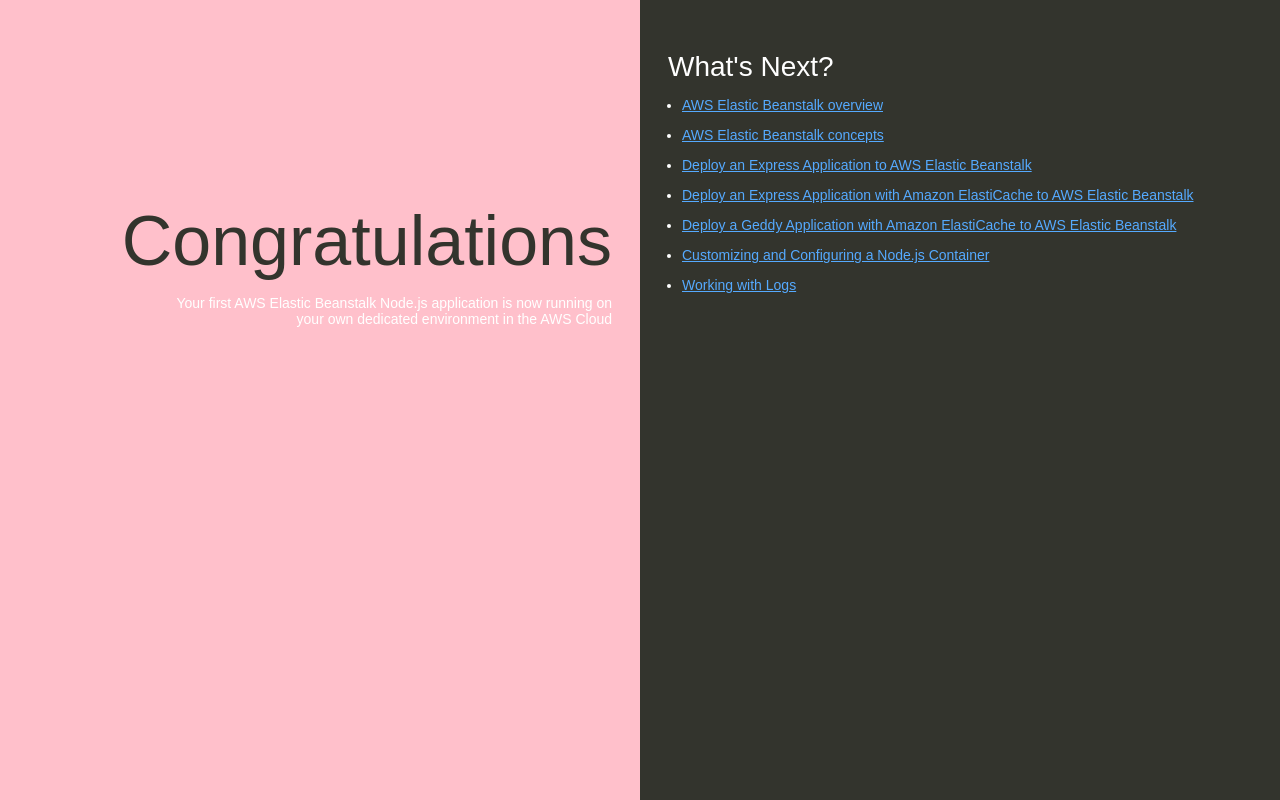
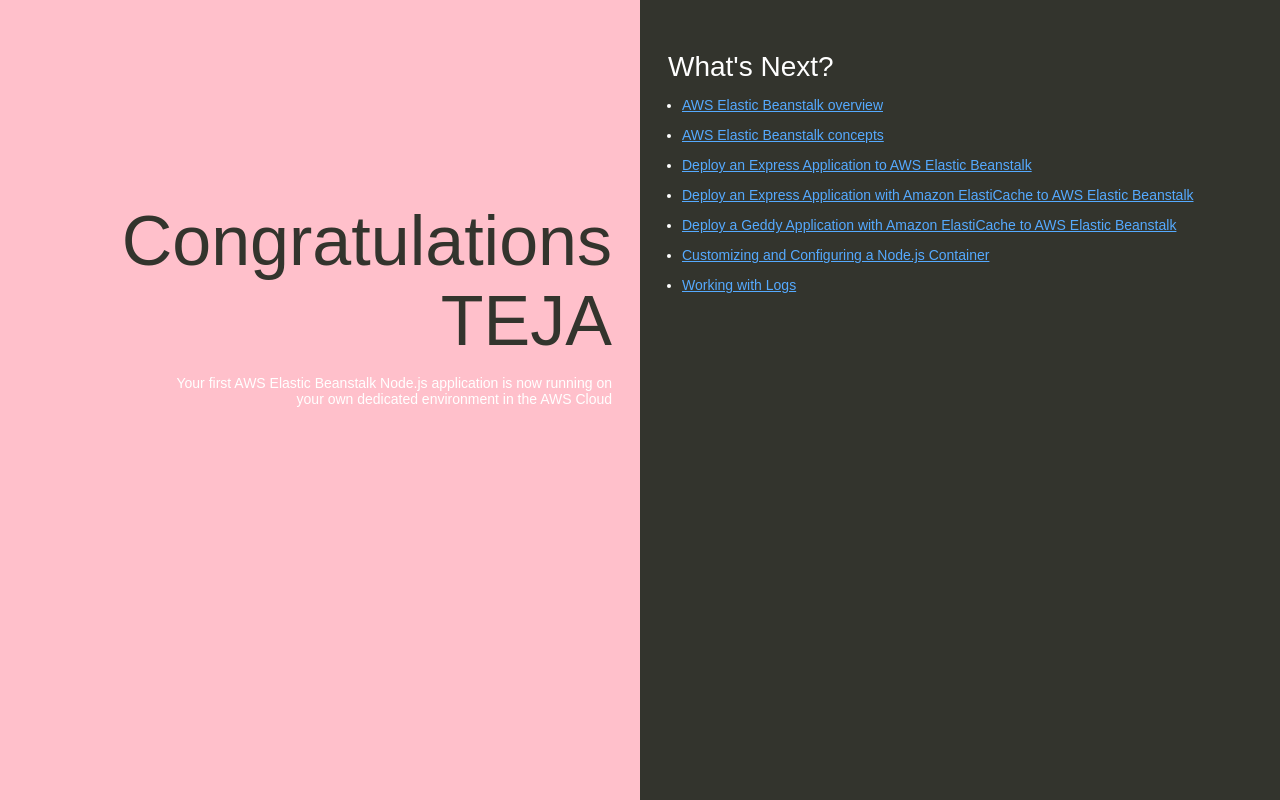
Before and after one commit to gsmteja/node-js-app, a website: page index.html in a window 1280 px wide. Drawn offline with Linux system fonts and the light colour scheme.

Commit message:
Update heading to include 'TEJA'
yse in congratulations

```diff
--- a/index.html
+++ b/index.html
@@ -74,7 +74,7 @@
   </head>
   <body>
     <div class="textColumn">
-      <h1>Congratulations</h1>
+      <h1>Congratulations TEJA</h1>
       <p>Your first AWS Elastic Beanstalk Node.js application is now running on your own dedicated environment in the AWS Cloud</p>
     </div>
     <div class="linksColumn">
```
